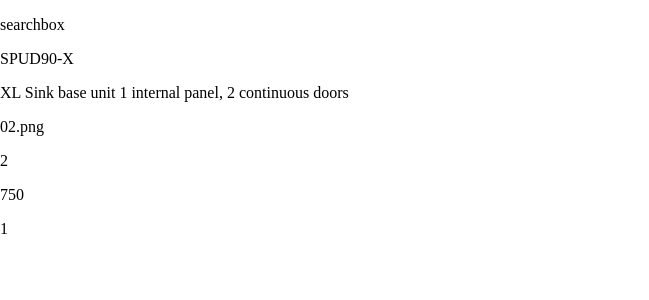
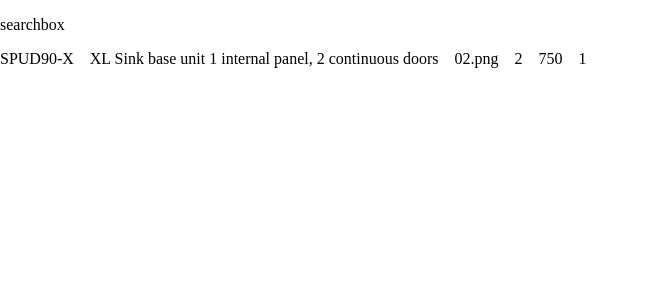
Before and after one commit to 02900/react-inventory, a React (Create React App) app: page / in a window 1280 px wide. Shown: the top 300 px of the page, without its empty margins (0-649 px from the left). Built offline with nearby package versions, Linux system fonts and the light colour scheme.

Commit message:
feat: basic article style

```diff
--- /dev/null
+++ b/src/components/article/article.scss
@@ -0,0 +1,7 @@
+.article{
+  display: flex;
+
+  span {
+    margin-right: 1rem;
+  }
+}
--- a/src/components/article/article.tsx
+++ b/src/components/article/article.tsx
@@ -1,16 +1,17 @@
 import React from "react";
+import './article.scss';
 import { IArticle } from "../../interfaces/article.interface";
 
 const Article: React.FC<IArticle> = (article) => {
   return (
-    <>
-      <p>{article.code}</p>
-      <p>{article.description}</p>
-      <p>{article.image}</p>
-      <p>{article.position}</p>
-      <p>{article.price}</p>
-      <p>{article.quantity}</p>
-    </>
+    <div className="article">
+      <span>{article.code}</span>
+      <span>{article.description}</span>
+      <span>{article.image}</span>
+      <span>{article.position}</span>
+      <span>{article.price}</span>
+      <span>{article.quantity}</span>
+    </div>
   );
 };
 
```
